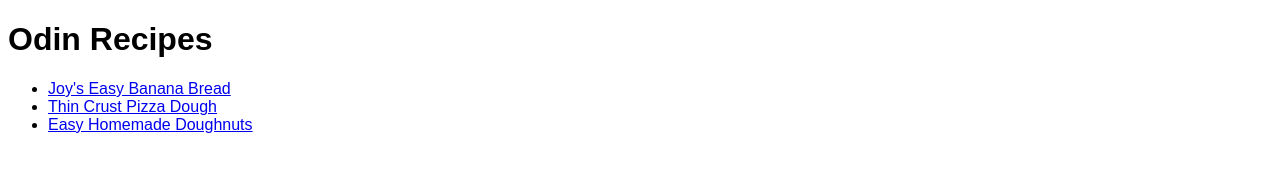
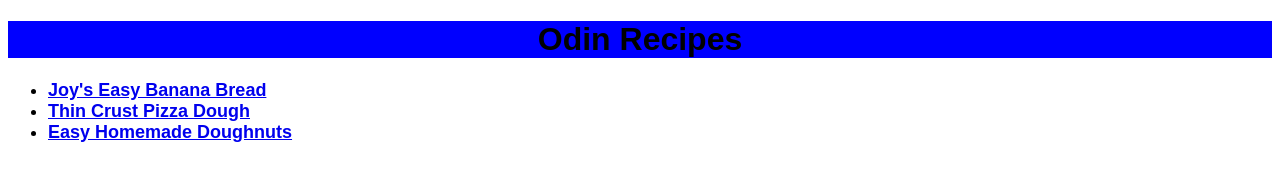
Before and after one commit to rootgm/odin-recipes, a plain HTML site: page index.html in a window 1280 px wide. Drawn offline with Linux system fonts and the light colour scheme.

Commit message:
Add styling rules
changed links to be bold, headers to have blue backgrounds and be alligned to chenter,
and lists to have a large font size.

```diff
--- a/style.css
+++ b/style.css
@@ -1,3 +1,18 @@
 * {
     font-family: Arial, Helvetica, sans-serif;
 }
+
+h1 {
+    background-color: blue;
+    text-align: center;
+}
+
+a {
+    font-weight: bold;
+}
+
+ul,
+ol {
+    font-size: large;
+    font-weight: 400;
+}
```
